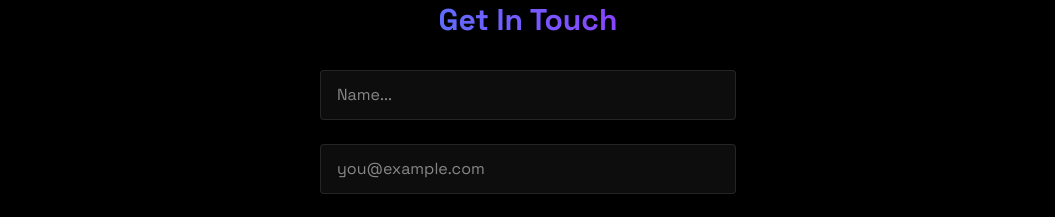
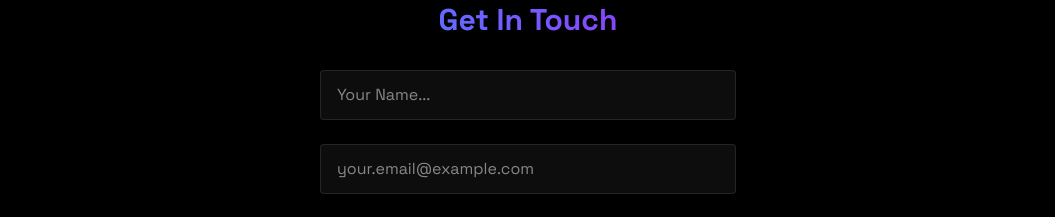
Before and after one commit to RMahshie/ryan-mahshie-portfolio, a React (Vite) app: page / in a window 1280 px wide. Shown: the part 3166-3383 px from the top of the page, without its empty margins (112-1167 px from the left). Built offline with nearby package versions, Linux system fonts and the light colour scheme; no server answers.

Commit message:
updating contact info

```diff
--- a/package.json
+++ b/package.json
@@ -10,6 +10,7 @@
     "lint": "eslint .",
     "preview": "vite preview",
     "predeploy": "npm run build",
+    "postbuild": "echo ryan-mahshie.xyz > dist/CNAME",
     "deploy": "gh-pages -d dist"
   },
   "dependencies": {
--- a/src/components/sections/Contact.jsx
+++ b/src/components/sections/Contact.jsx
@@ -64,7 +64,7 @@ export const Contact = () => {
               onChange={(e) =>
                 setFormData({ ...formData, name: e.target.value })
               }
-              placeholder="Name..."
+              placeholder="Your Name..."
               className="w-full bg-white/5 border border-white/10 rounded px-4 py-3 text-white transition focus:outline-none focus:border-purple-500 focus:bg-purple-500/5"
             />
 
@@ -76,7 +76,7 @@ export const Contact = () => {
               onChange={(e) =>
                 setFormData({ ...formData, email: e.target.value })
               }
-              placeholder="you@example.com"
+              placeholder="your.email@example.com"
               className="w-full bg-white/5 border border-white/10 rounded px-4 py-3 text-white transition focus:outline-none focus:border-purple-500 focus:bg-purple-500/5"
             />
 
```
